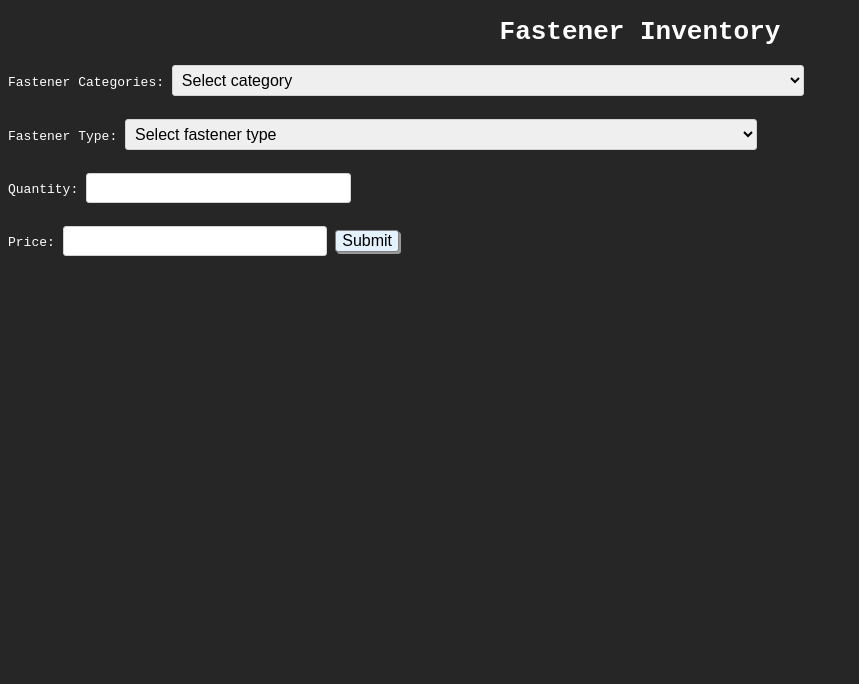
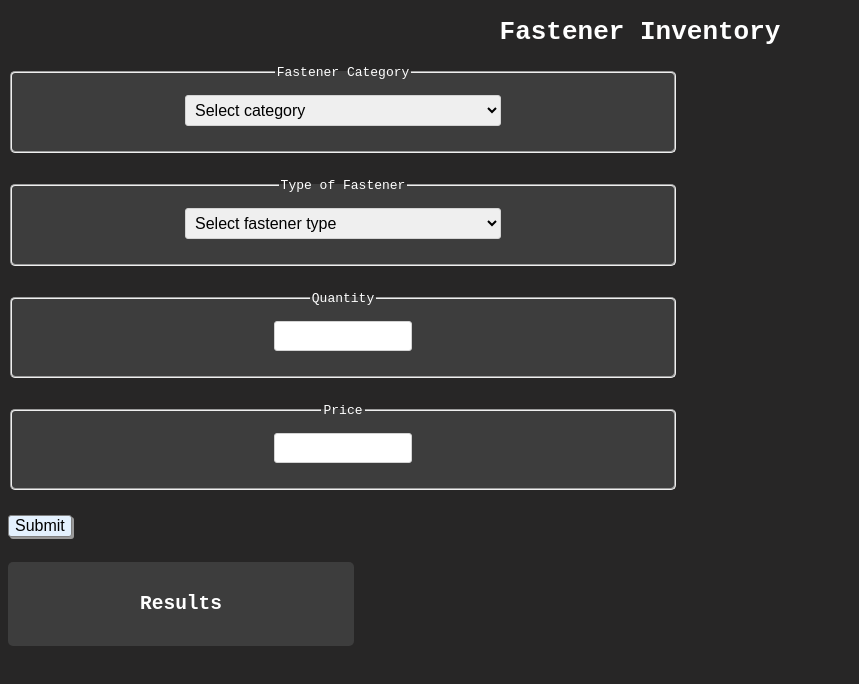
Before and after one commit to jim3/fasteners.sequelize.crud.app, a website: page views/index.html in a window 1280 px wide. Shown: the whole page, without its empty margins (0-859 px from the left). Drawn offline with Linux system fonts and the light colour scheme.

Commit message:
Update index.html

```diff
--- a/views/index.html
+++ b/views/index.html
@@ -10,7 +10,8 @@
 
             <form id="myform" action="/" method="POST">
                 <!--  - - - - - - - - - - - - - - - - - - - - - - -->
-                <label for="category">Fastener Categories:</label>
+                <fieldset>
+                    <legend>Fastener Category</legend>
                     <select id="category-dropdown" name="category">
                         <option value="" disabled selected>Select category</option>
                         <option value="screws">Screws</option>
@@ -18,29 +19,36 @@
                         <option value="bolts">Bolts</option>
                         <option value="washers">Washers</option>
                     </select>
+                </fieldset>
 
-                <p><!-- Some space between select/input elements --></p>
-
-                <label for="fastenertype">Fastener Type:</label>
+                <fieldset>
+                    <legend>Type of Fastener</legend>
                     <select id="fastenertype" name="fastenertype">
                         <option value="" disabled selected>Select fastener type</option>
                     </select>
+                </fieldset>
 
-                <p><!-- Some space between select/input elements --></p>
+                <fieldset>
+                    <legend>Quantity</legend>
+                    <input type="number" id="quantity" name="quantity" min="1" max="1000" />
+                </fieldset>
 
-                <label for="quantity">Quantity:</label>
-                <input type="number" id="quantity" name="quantity" min="1" max="1000" />
-
-                <p><!-- Some space between select/input elements --></p>
-
-                <label for="price">Price:</label>
+                <fieldset>
+                    <legend>Price</legend>
                     <input type="number" id="price" name="price" min="0.01" max="1000" step="0.01" />
+                </fieldset>
 
                 <!-- Submit -->
                 <input type="submit" value="Submit" />
                 <!--  - - - - - - - - - - - - - - - - - - - - - - -->
             </form>
         </div>
+
+        <!-- Results will be displayed here -->
+        <div id="results">
+            <h2>Results</h2>
+        </div>
+
         <script>
             // -=-=-=-=-=-=-=-=-=-=-=-=-=-=-=-=-=-=-=-=-=-=-=-=-=-=-=-=-=-=-=-=-=-=-=-=-=-
             const categoryDropdown = document.querySelector("#category-dropdown");
@@ -102,13 +110,13 @@
             };
 
             // -=-=-=-=-=-=-=-=-=-=-=-=-=-=-=-=-=-=-=-=-=-=-=-=-=-=-=-=-=-=-=-=-=-=-=-=-=-
+
             // Event listener for category dropdown
             categoryDropdown.addEventListener("change", () => {
                 const selectedCategory = categoryDropdown.value;
                 updateFastenerOptions(selectedCategory);
             });
 
-            // -=-=-=-=-=-=-=-=-=-=-=-=-=-=-=-=-=-=-=-=-=-=-=-=-=-=-=-=-=-=-=-=-=-=-=-=-=-
             const partsForm = document.querySelector("#myform");
             const API_URL = "http://localhost:3000/";
 
@@ -128,7 +136,13 @@
                 })
                     .then((response) => response.json())
                     .then((data) => {
-                        console.log("log after fetch", data);
+                        for (const [key, value] of Object.entries(data)) {
+                            console.log(`${key}: ${value}`);
+                            // Print results to the page
+                            const newDiv = document.createElement("div");
+                            newDiv.innerHTML = `${key}: ${value}<br>`;
+                            document.getElementById("results").appendChild(newDiv);
+                        }
                     });
             });
         </script>
```
Lines whose indentation alone changed are shown as unchanged.
